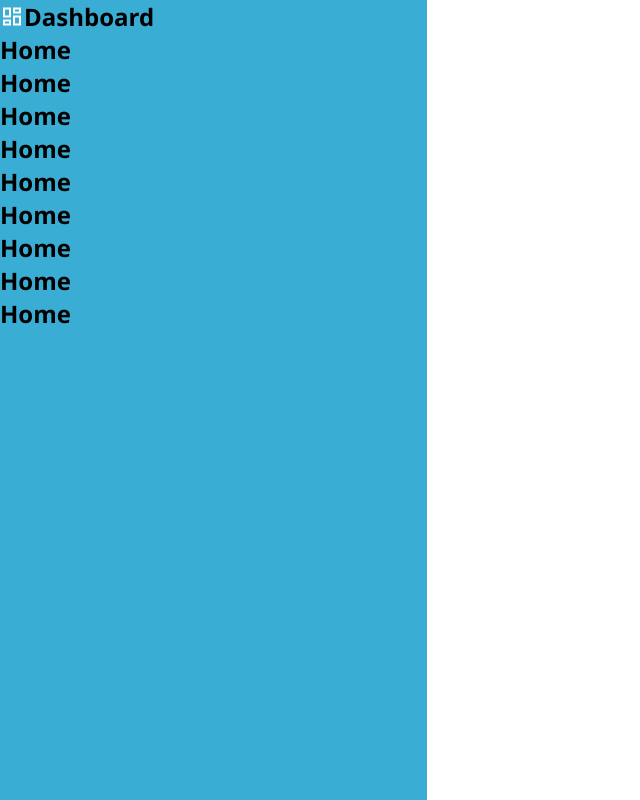
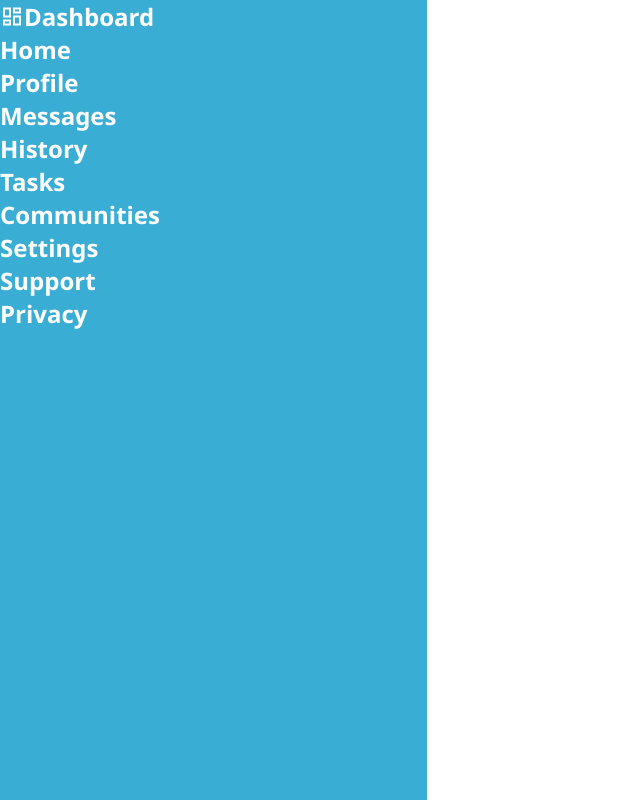
Before and after one commit to crindshelter/admin-dashboard, a plain HTML site: page index.html in a window 1280 px wide. Shown: the whole page, without its empty margins (0-640 px from the left). Drawn offline with Linux system fonts and the light colour scheme.

Commit message:
Added correct names and colors for the sidebar

```diff
--- a/index.html
+++ b/index.html
@@ -16,28 +16,28 @@
             <h1>Home</h1>
         </div>
         <div class="side">
-            <h1>Home</h1>
+            <h1>Profile</h1>
         </div>
         <div class="side">
-            <h1>Home</h1>
+            <h1>Messages</h1>
         </div>
         <div class="side">
-            <h1>Home</h1>
+            <h1>History</h1>
         </div>
         <div class="side">
-            <h1>Home</h1>
+            <h1>Tasks</h1>
         </div>
         <div class="side">
-            <h1>Home</h1>
+            <h1>Communities</h1>
         </div>
         <div class="side">
-            <h1>Home</h1>
+            <h1>Settings</h1>
         </div>
         <div class="side">
-            <h1>Home</h1>
+            <h1>Support</h1>
         </div>
         <div class="side">
-            <h1>Home</h1>
+            <h1>Privacy</h1>
         </div>
     </nav>
     <header class="header"></header>
--- a/style.css
+++ b/style.css
@@ -19,3 +19,7 @@ body {
 .side {
     display: flex;
 }
+
+.side h1 {
+    color: white;
+}
```
